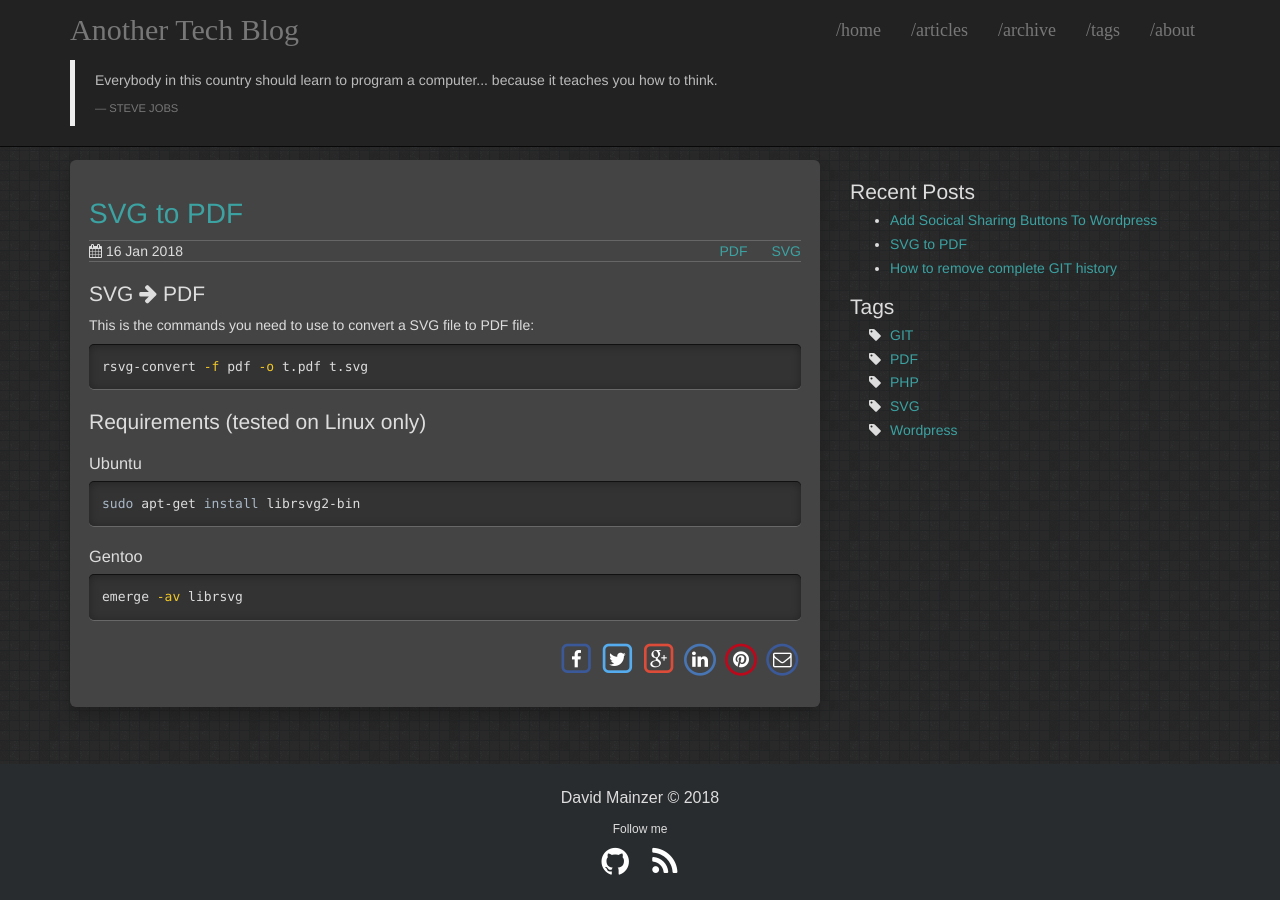
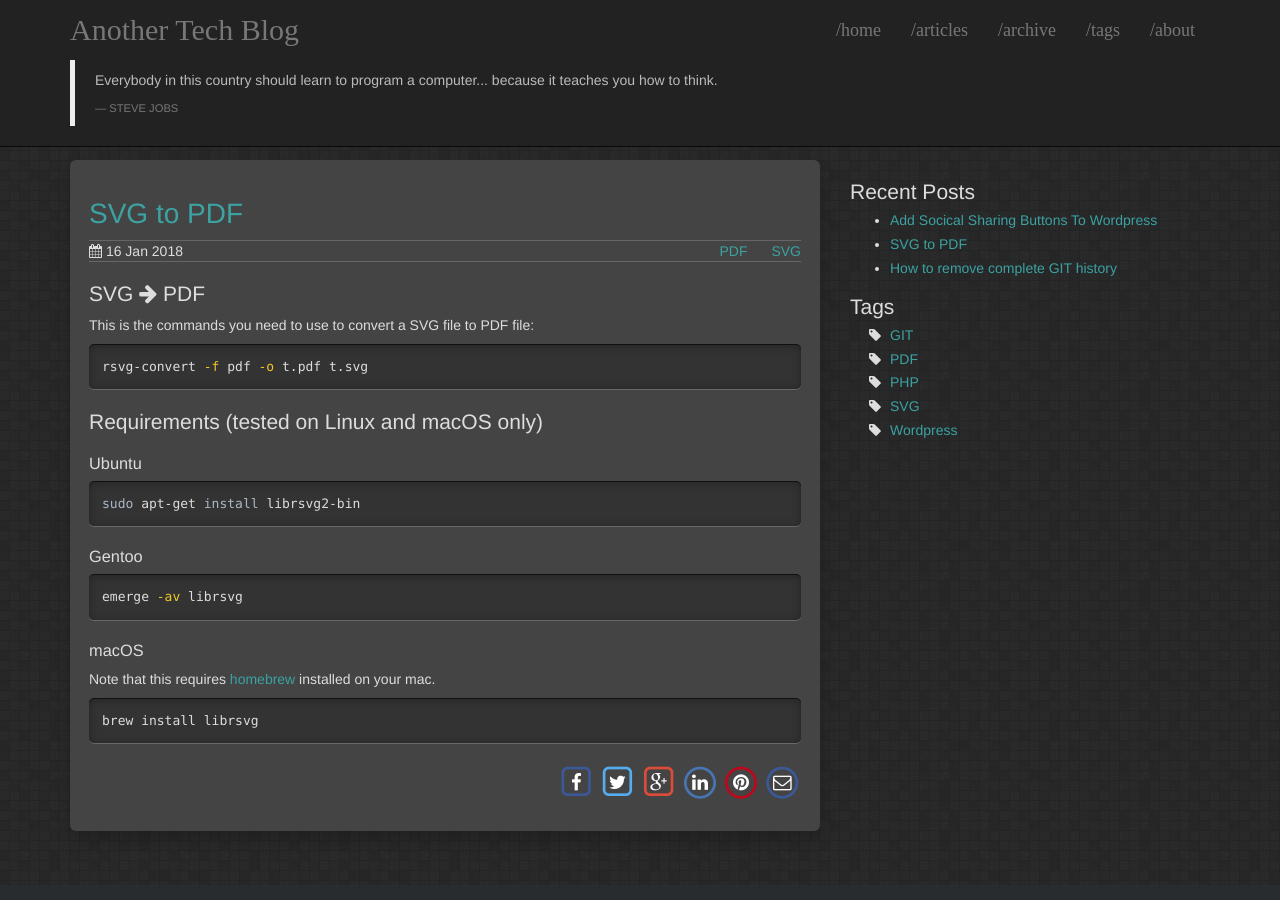
Before and after one commit to davidmainzer/davidmainzer.github.io, a Jekyll site: the page built from _posts/2018-01-16-SVG-to-PDF.md, in a window 1280 px wide and 900 px high. Built offline with Jekyll 4.4.1, drawn with Linux system fonts in a browser that asks for light colours.

Commit message:
Update 2018-01-16-SVG-to-PDF.md
add mac installation process

````diff
--- a/_posts/2018-01-16-SVG-to-PDF.md
+++ b/_posts/2018-01-16-SVG-to-PDF.md
@@ -18,7 +18,7 @@ This is the commands you need to use to convert a SVG file to PDF file:
 rsvg-convert -f pdf -o t.pdf t.svg
 ```
 
-## Requirements (tested on Linux only)
+## Requirements (tested on Linux and macOS only)
 
 ### Ubuntu
 ``` bash
@@ -29,3 +29,9 @@ sudo apt-get install librsvg2-bin
 ``` bash
 emerge -av librsvg
 ```
+
+### macOS
+Note that this requires [homebrew](https://brew.sh/) installed on your mac.
+```
+brew install librsvg
+```
````
